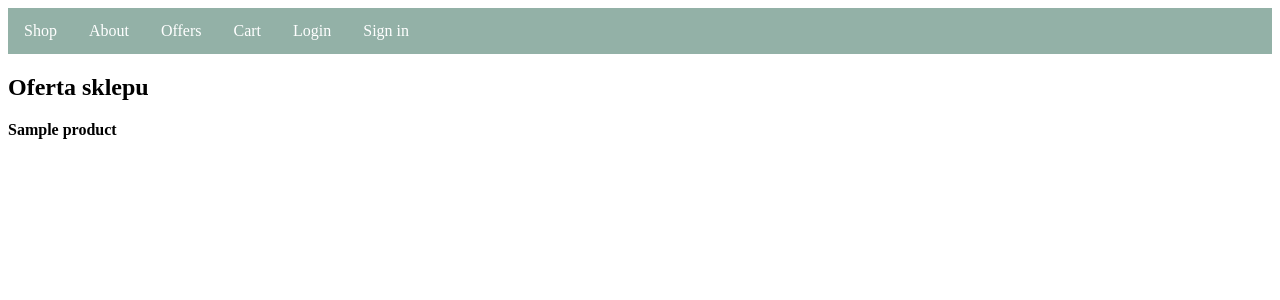
After one commit to JakubKosakowski/Django-End-Project, a Django app: page /offers/ in a window 1280 px wide. The commit adds this page. Shown: the top 300 px of the page. Run offline with Django 5.2, Linux system fonts and the light colour scheme; tables that the repository leaves empty hold one stand-in row (values such as "Sample post").

Commit message:
Create OffersView and add them to URLs and navbar

```diff
--- a/app/urls.py
+++ b/app/urls.py
@@ -24,5 +24,6 @@ urlpatterns = [
     path('register/', RegisterView.as_view(), name="register-page"),
     path('profile/', UserProfileView.as_view(), name="user-profile"),
     path('change-passwd/', ChangePasswordView.as_view(), name="change-passwd"),
-    path('logout/', LogoutView.as_view(), name="logout")
+    path('logout/', LogoutView.as_view(), name="logout"),
+    path('offers/', OffersView.as_view(), name="offers")
 ]
--- a/shop_app/templates/navbar.html
+++ b/shop_app/templates/navbar.html
@@ -2,8 +2,8 @@
    <ul class="navbar-list">
        <li class="nav"><a href="{% url 'home-page' %}">Shop</a></li>
        <li class="nav"><a href="#">About</a></li>
-       <li class="nav"><a href="#">Offers</a></li>
-       <li class="nav"><a href="">Cart</a></li>
+       <li class="nav"><a href="{% url 'offers' %}">Offers</a></li>
+       <li class="nav"><a href="#">Cart</a></li>
        {% if user.is_authenticated %}
            <li class="nav"><a href="{% url 'user-profile' %}">Profile</a></li>
            <li class="nav"><a href="{% url 'logout' %}">Logout</a></li>
--- /dev/null
+++ b/shop_app/templates/offers.html
@@ -0,0 +1,16 @@
+{% extends 'base.html' %}
+
+{% block title %}
+Oferta sklepu
+{% endblock %}
+
+{% block content %}
+<h2>Oferta sklepu</h2>
+    <div class="offers">
+        {% for product in products %}
+        <div class="product">
+            <strong>{{ product.name }}</strong>
+        </div>
+        {% endfor %}
+    </div>
+{% endblock %}
--- a/shop_app/views.py
+++ b/shop_app/views.py
@@ -76,3 +76,9 @@ class ChangePasswordView(LoginRequiredMixin, View):
             request.user.set_password(form.cleaned_data['new_password'])
             request.user.save()
             return redirect('user-profile')
+
+
+class OffersView(View):
+    def get(self, request):
+        products = Product.objects.all()
+        return render(request, 'offers.html', {'products': products})
```
